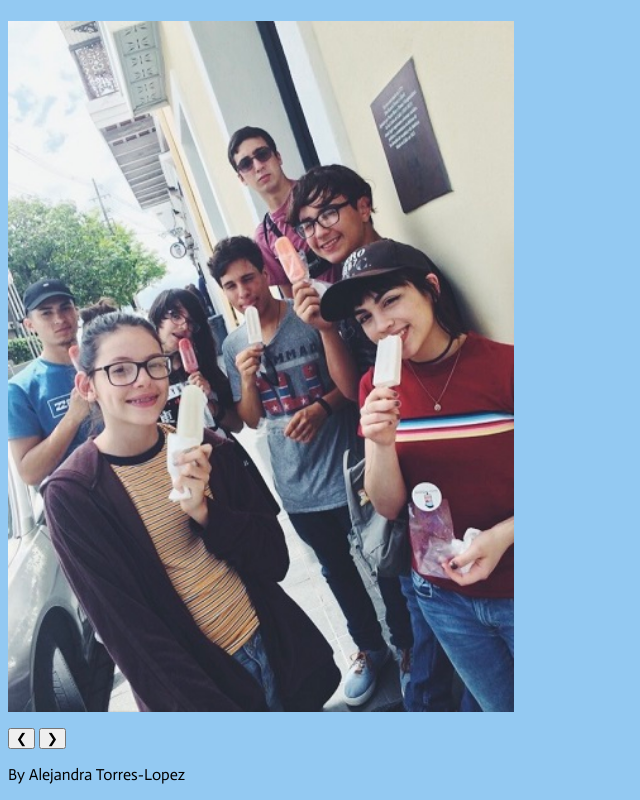
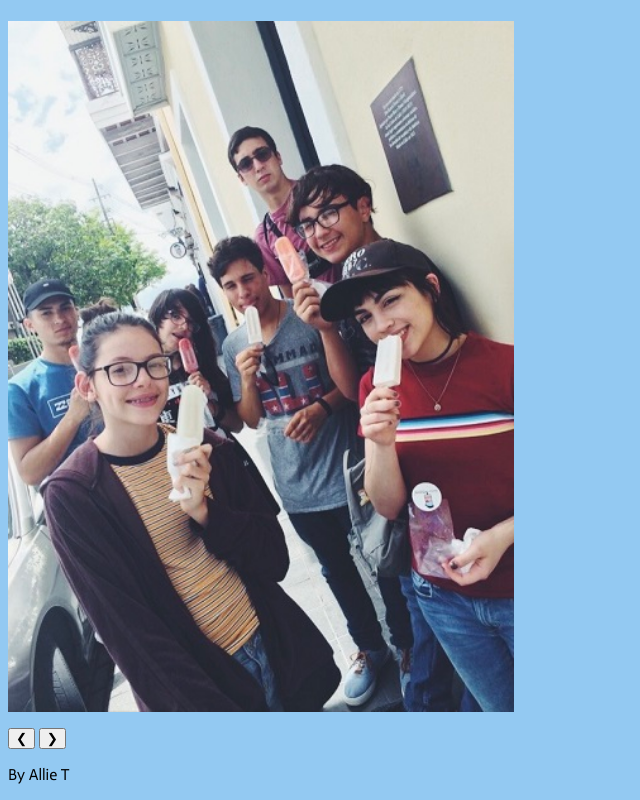
Before and after one commit to shoriaku/summer-vacation, a plain HTML site: page index.html in a window 1280 px wide. Shown: the part 824-1624 px from the top of the page, without its empty margins (0-640 px from the left). Drawn offline with nearby package versions, Linux system fonts and the light colour scheme; a web font is replaced by a local one.

Commit message:
Update index.html

```diff
--- a/index.html
+++ b/index.html
@@ -95,7 +95,7 @@ function showDivs(n) {
 
 </script>
 
-<p>By Alejandra Torres-Lopez</p>
+<p>By Allie T</p>
 
 </body>
 
```
